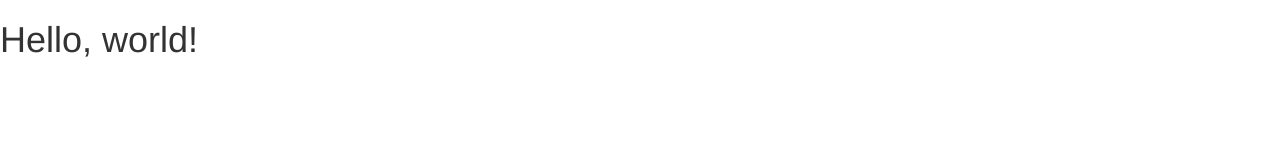
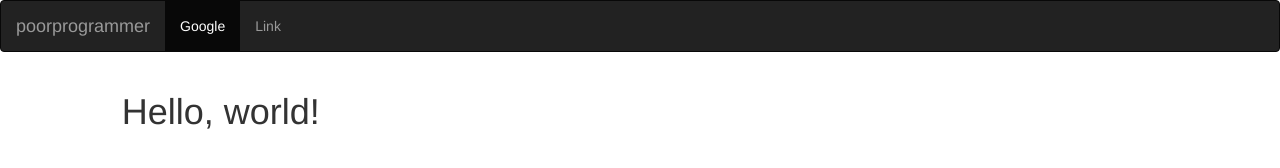
Before and after one commit to poorprogrammer/firehosed-git, a plain HTML site: page index.html in a window 1280 px wide. Drawn offline with nearby package versions, Linux system fonts and the light colour scheme.

Commit message:
add stuff tomake this page work

```diff
--- a/index.html
+++ b/index.html
@@ -14,7 +14,69 @@
     <![endif]-->
   </head>
   <body>
+
+    <nav class="navbar navbar-inverse" role="navigation">
+  <!-- Brand and toggle get grouped for better mobile display -->
+  <div class="navbar-header">
+    <button type="button" class="navbar-toggle" data-toggle="collapse" data-target="#bs-example-navbar-collapse-1">
+      <span class="sr-only">Toggle navigation</span>
+      <span class="icon-bar"></span>
+      <span class="icon-bar"></span>
+      <span class="icon-bar"></span>
+    </button>
+    <a class="navbar-brand" href="index.html">poorprogrammer</a>
+  </div>
+
+  <!-- Collect the nav links, forms, and other content for toggling -->
+  <div class="collapse navbar-collapse" id="bs-example-navbar-collapse-1">
+
+    <ul class="nav navbar-nav">
+      <li class="active"><a href="http://www.google.com">Google</a></li>
+      <li><a href="#">Link</a></li>
+
+      <!--li class="dropdown">
+        <a href="#" class="dropdown-toggle" data-toggle="dropdown">Dropdown <b class="caret"></b></a>
+        <ul class="dropdown-menu">
+          <li><a href="#">Action</a></li>
+          <li><a href="#">Another action</a></li>
+          <li><a href="#">Something else here</a></li>
+          <li class="divider"></li>
+          <li><a href="#">Separated link</a></li>
+          <li class="divider"></li>
+          <li><a href="#">One more separated link</a></li>
+        </ul>
+      </li-->
+
+
+    </ul>
+    <!--
+    <form class="navbar-form navbar-left" role="search">
+      <div class="form-group">
+        <input type="text" class="form-control" placeholder="Search">
+      </div>
+      <button type="submit" class="btn btn-default">Submit</button>
+    </form>
+  -->
+    <!--ul class="nav navbar-nav navbar-right">
+      <li><a href="#">Link</a></li>
+      <li class="dropdown">
+        <a href="#" class="dropdown-toggle" data-toggle="dropdown">Dropdown <b class="caret"></b></a>
+        <ul class="dropdown-menu">
+          <li><a href="#">Action</a></li>
+          <li><a href="#">Another action</a></li>
+          <li><a href="#">Something else here</a></li>
+          <li class="divider"></li>
+          <li><a href="#">Separated link</a></li>
+        </ul>
+      </li>
+    </ul-->
+  </div><!-- /.navbar-collapse -->
+</nav>
+
+<div class="col-xs-6 col-xs-offset3 col-sm-3 col-sm-offset-1">
     <h1>Hello, world!</h1>
+</div>
+
 
     <!-- jQuery (necessary for Bootstrap's JavaScript plugins) -->
     <script src="https://code.jquery.com/jquery.js"></script>
```
